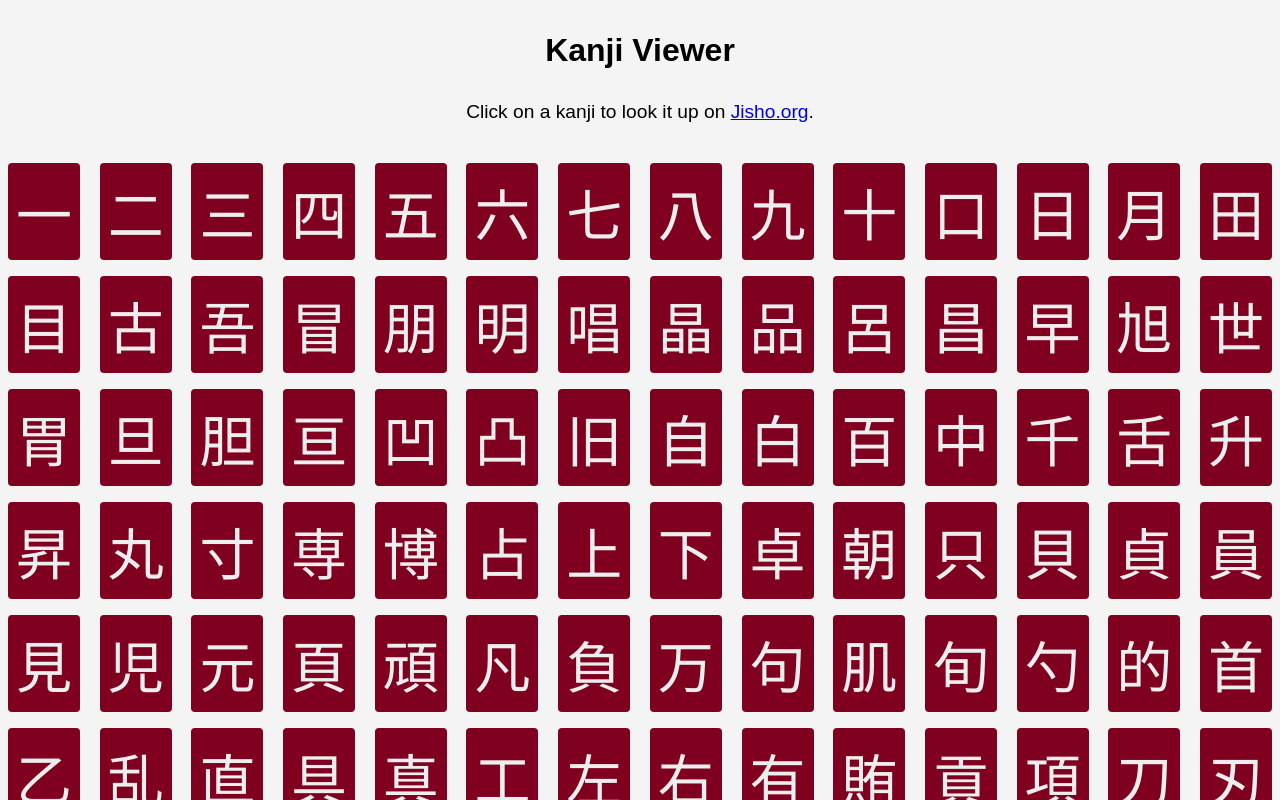
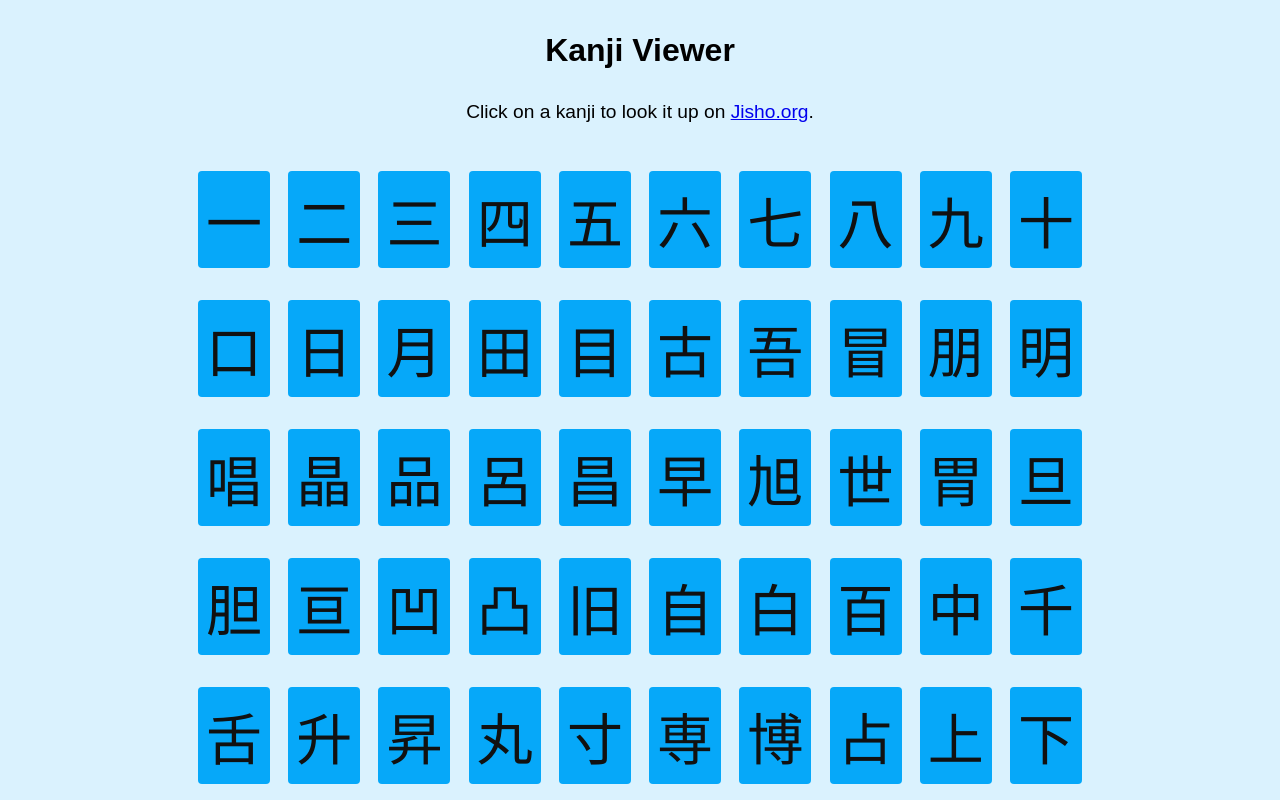
Before and after one commit to Christopher-Cannon/kanji-viewer, a Vue app: page / in a window 1280 px wide. Shown: the top 800 px of the page. Built offline with nearby package versions, Linux system fonts and the light colour scheme.

Commit message:
Update styling to actually be easier on the eyes

```diff
--- a/src/App.vue
+++ b/src/App.vue
@@ -33,7 +33,7 @@ export default {
 }
 
 body {
-  background-color: #f4f4f4;
+  background-color: hsl(200, 95%, 92.5%);
   font-family: Arial, "Helvetica Neue", Helvetica, sans-serif;
 }
 
--- a/src/components/Kanji.vue
+++ b/src/components/Kanji.vue
@@ -21,25 +21,25 @@ export default {
 <style scoped>
 .kanji-container {
   border-radius: 0.25rem;
-  background-color: hsl(345, 100%, 25%);
-  color: #eee;
+  background-color: hsl(200, 95%, 50%);
+  color: #111;
   font-size: 3.5rem;
-  margin: 0.5rem;
+  margin: 1rem 0.5rem;
   padding: 0.5rem;
   text-align: center;
   transition: 0.15s;
 }
 
 .kanji-container:hover {
-  background-color: hsl(345, 100%, 42%);
+  background-color: hsl(200, 95%, 65%);
   cursor: pointer;
 }
 
 .kanji-keyword {
-  background-color: hsl(345, 100%, 42%);
+  background-color: hsl(200, 95%, 65%);
   border-radius: 0.25rem;
   display: none;
-  padding: 0.5rem;
+  padding: 0.5rem 1rem;
   position: fixed;
   top: 10px;
   left: 10px;
--- a/src/components/KanjiView.vue
+++ b/src/components/KanjiView.vue
@@ -23,5 +23,13 @@ export default {
   display: flex;
   justify-content: space-between;
   flex-wrap: wrap;
+  width: 100%;
+}
+
+@media screen and (min-width: 900px) {
+  .kanji-list {
+    margin: auto;
+    width: 900px;
+  }
 }
 </style>
```
Also changed, not shown: 7 other files (tests, documents, lock files or other folders).
